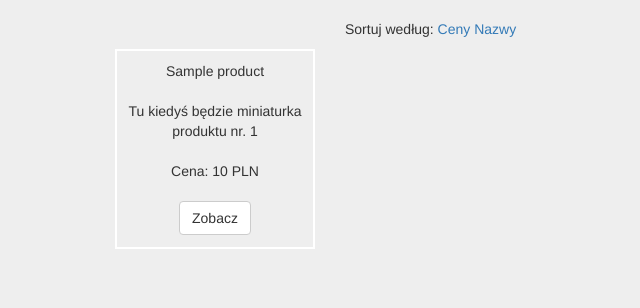
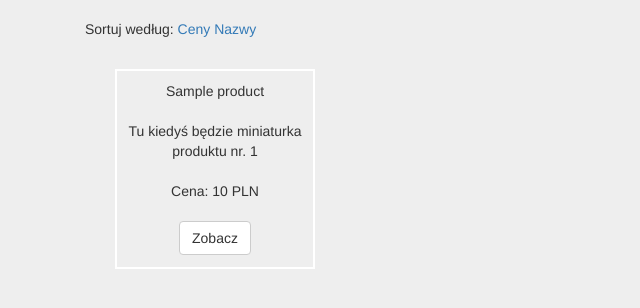
Before and after one commit to mientuma/shop, a Symfony app: template app/Resources/views/default/shop.html.twig in a window 1280 px wide. Shown: the part 51-359 px from the top of the page, without its empty margins (0-640 px from the left). Run offline with Twig, Linux system fonts and the light colour scheme; the template is opened without the code that fills it: most values are stand-ins (such as "Sample title", 1, 10 or a date in 2020); some libraries are stand-ins or nearby versions.

Commit message:
Poprawka wizualna paginatora, do zmiany relacja produkt - kategoria

```diff
--- a/app/Resources/views/default/shop.html.twig
+++ b/app/Resources/views/default/shop.html.twig
@@ -34,9 +34,11 @@
 
 {% block body %}
     <div class="container">
+        <div class="paginator">
         Sortuj według:
         {{ knp_pagination_sortable(products, 'Ceny', 'p.price') }}
         {{ knp_pagination_sortable(products, 'Nazwy', 'p.name') }}
+        </div>
 {% for product in products %}
 
     <div class="product">
```
